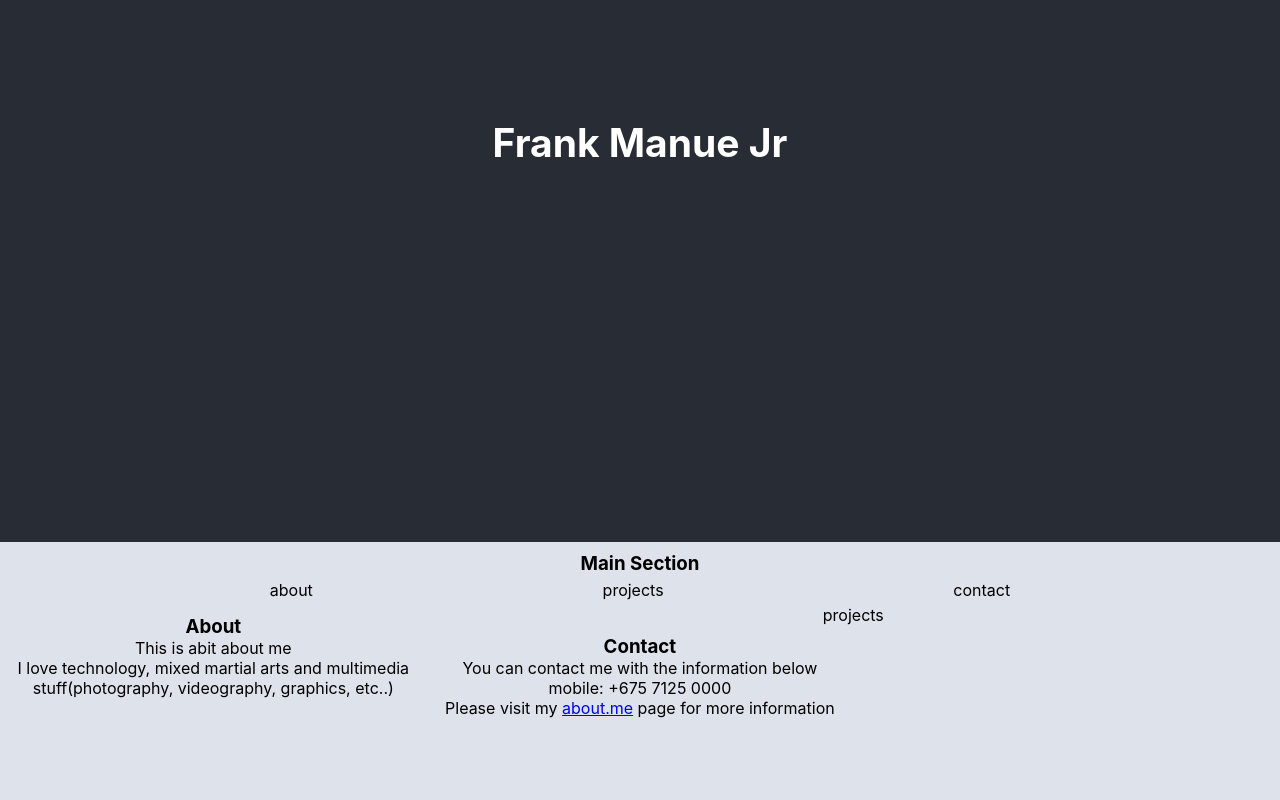
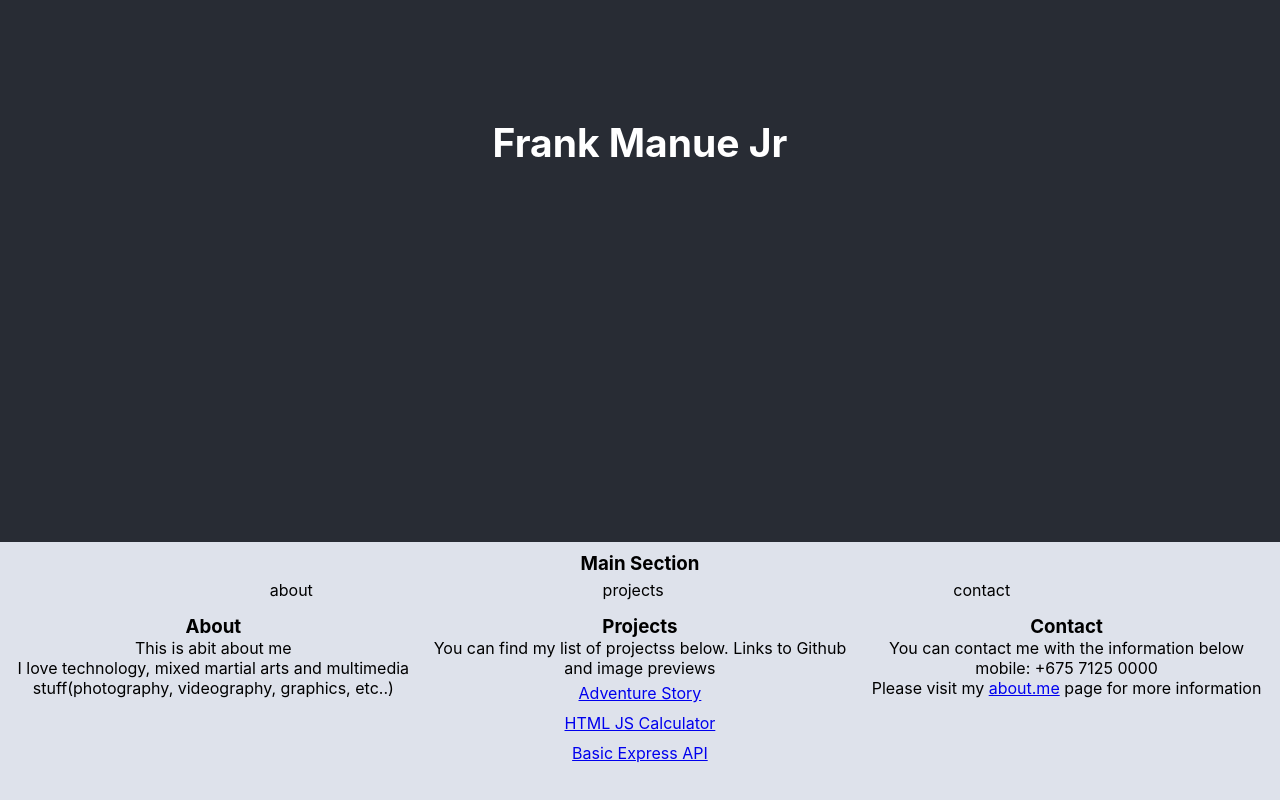
Before and after one commit to L0N/porforlio, a React (Create React App) app: page / in a window 1280 px wide. Shown: the part 258-1058 px from the top of the page. Built offline with nearby package versions, Linux system fonts and the light colour scheme.

Commit message:
added projects component

```diff
--- a/src/App.css
+++ b/src/App.css
@@ -44,7 +44,12 @@
   width: 33.33%;
 }
 
-
+/* Clear floats after the columns */
+.row:after {
+  content: "";
+  display: table;
+  clear: both;
+}
 
 li {
   list-style-type: none;
--- a/src/App.js
+++ b/src/App.js
@@ -1,9 +1,15 @@
 import './App.css';
 import { Component } from 'react';
 import { About } from './components/about'
+import { Projects } from './components/projects'
 import { Contact } from './components/contact'
 
 class App extends Component {
+
+  state = {
+    mainSectionHeading: "This is the main section heading"
+  }
+
   render() {
     console.log("The page is rendering")
     return (
@@ -21,7 +27,7 @@ class App extends Component {
             </ul>
           </nav>
           < About />
-          <div>projects</div>
+          < Projects />
           < Contact />
         </main>
       </div>
--- /dev/null
+++ b/src/components/projects.js
@@ -0,0 +1,22 @@
+// component for Projects section
+// functional component
+const Projects = () => {
+    console.log("Projects component ran");
+    return (
+        <div className="Projects-section three-col">
+            <h3>Projects</h3>
+            <p>
+                You can find my list of projectss below. Links to Github and image previews
+            </p>
+            <p>
+                <ul>
+                    <li><a href="https://github.com/L0N/AdventureStory">Adventure Story</a></li>
+                    <li><a href="https://github.com/L0N/html-js-calc">HTML JS Calculator</a></li>
+                    <li><a href="https://github.com/L0N/basic-express-api">Basic Express API</a></li>
+                </ul>
+            </p>
+        </div>
+    );
+}
+
+export { Projects }
```
